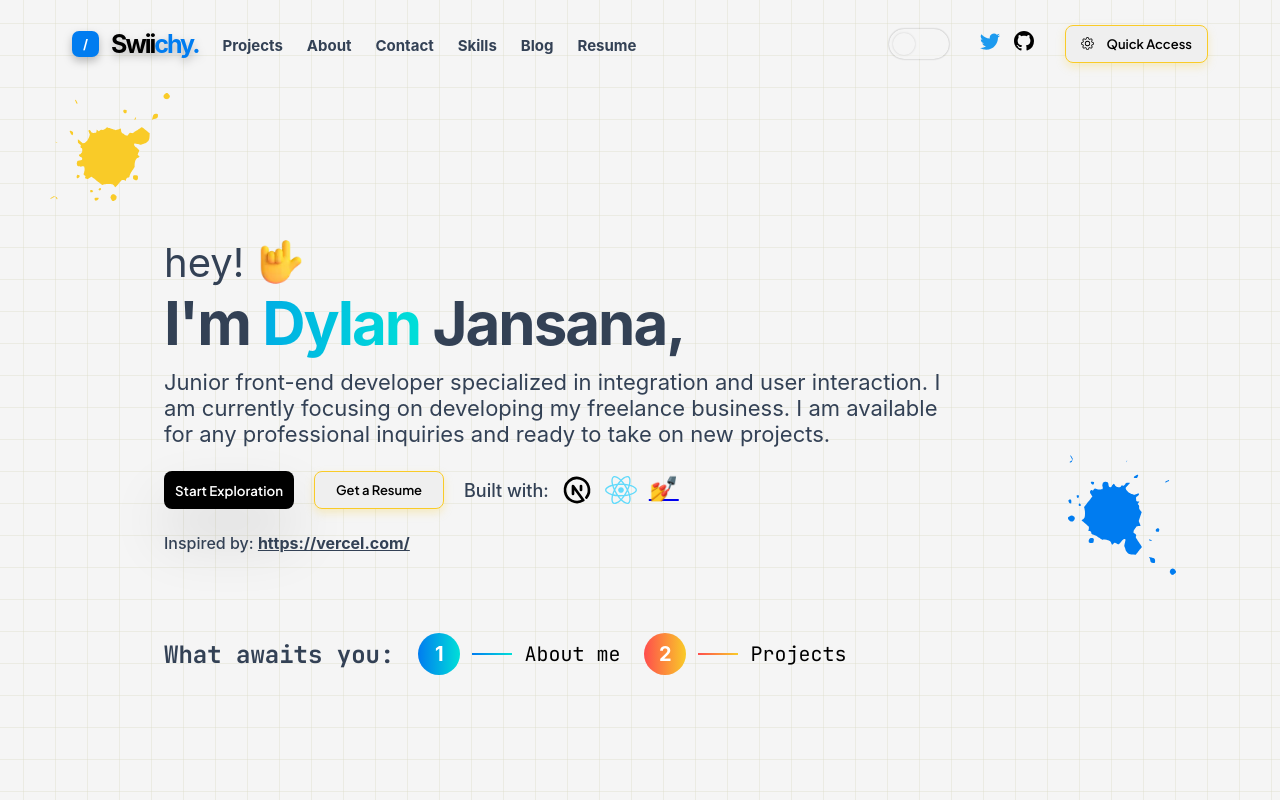
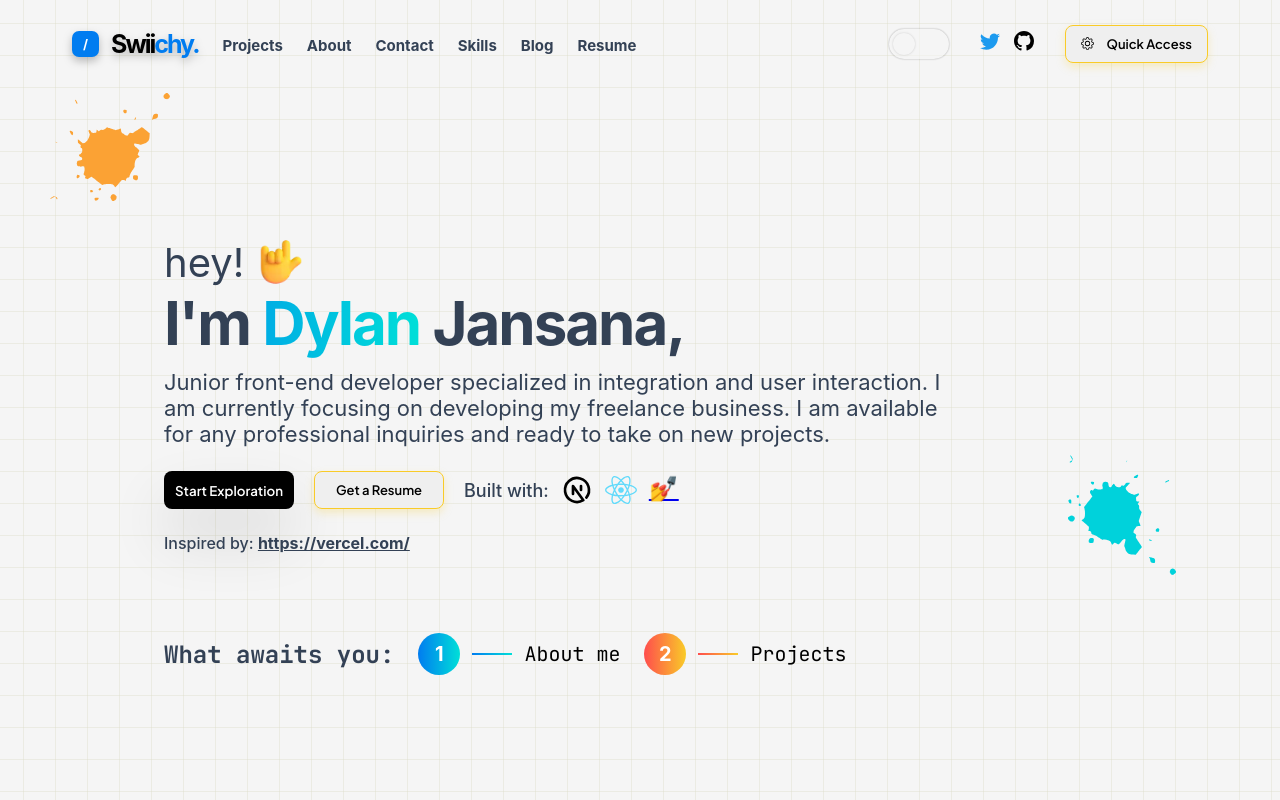
Before and after one commit to SwiichyCode/--portfolio-v2, a Next.js app: page / in a window 1280 px wide. Built offline with nearby package versions, Linux system fonts and the light colour scheme.

Commit message:
fix: change splash color

```diff
--- a/components/Hero/index.jsx
+++ b/components/Hero/index.jsx
@@ -13,8 +13,8 @@ export const Hero = () => {
 
   return (
     <S.Section color={transitionColor}>
-      <Splash colors="#F9CB28" size={120} top={0} left={50} />
-      <Splash colors="#007CF0" size={120} bottom={100} right={50} rotate={90} />
+      <Splash colors="#FBA234" size={120} top={0} left={50} />
+      <Splash colors="#00D2DB" size={120} bottom={100} right={50} rotate={90} />
       <div className="hero-header">
         <span>hey!</span>
         <S.Welcome src="/love-you-gesture.webp" />
```
